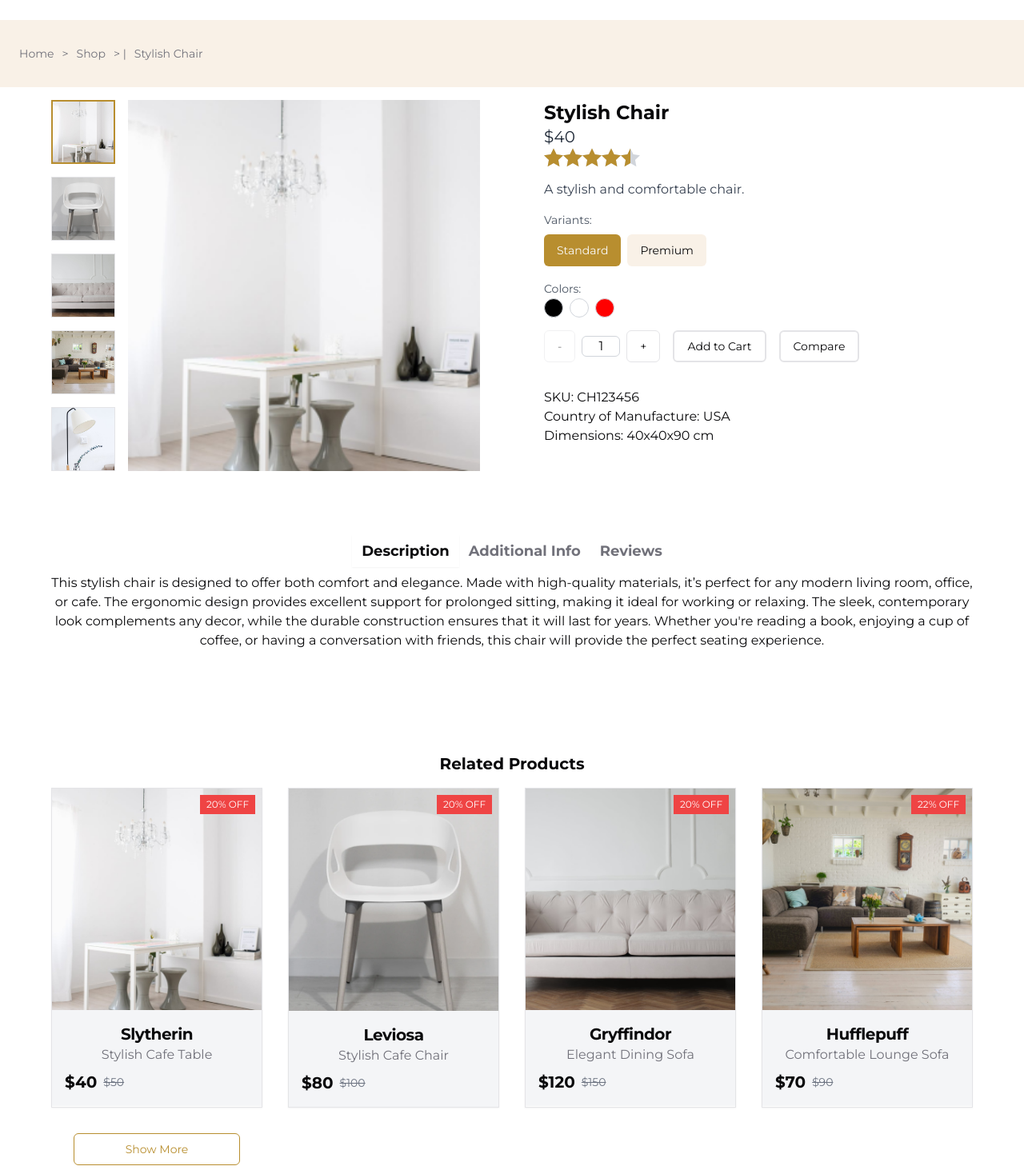
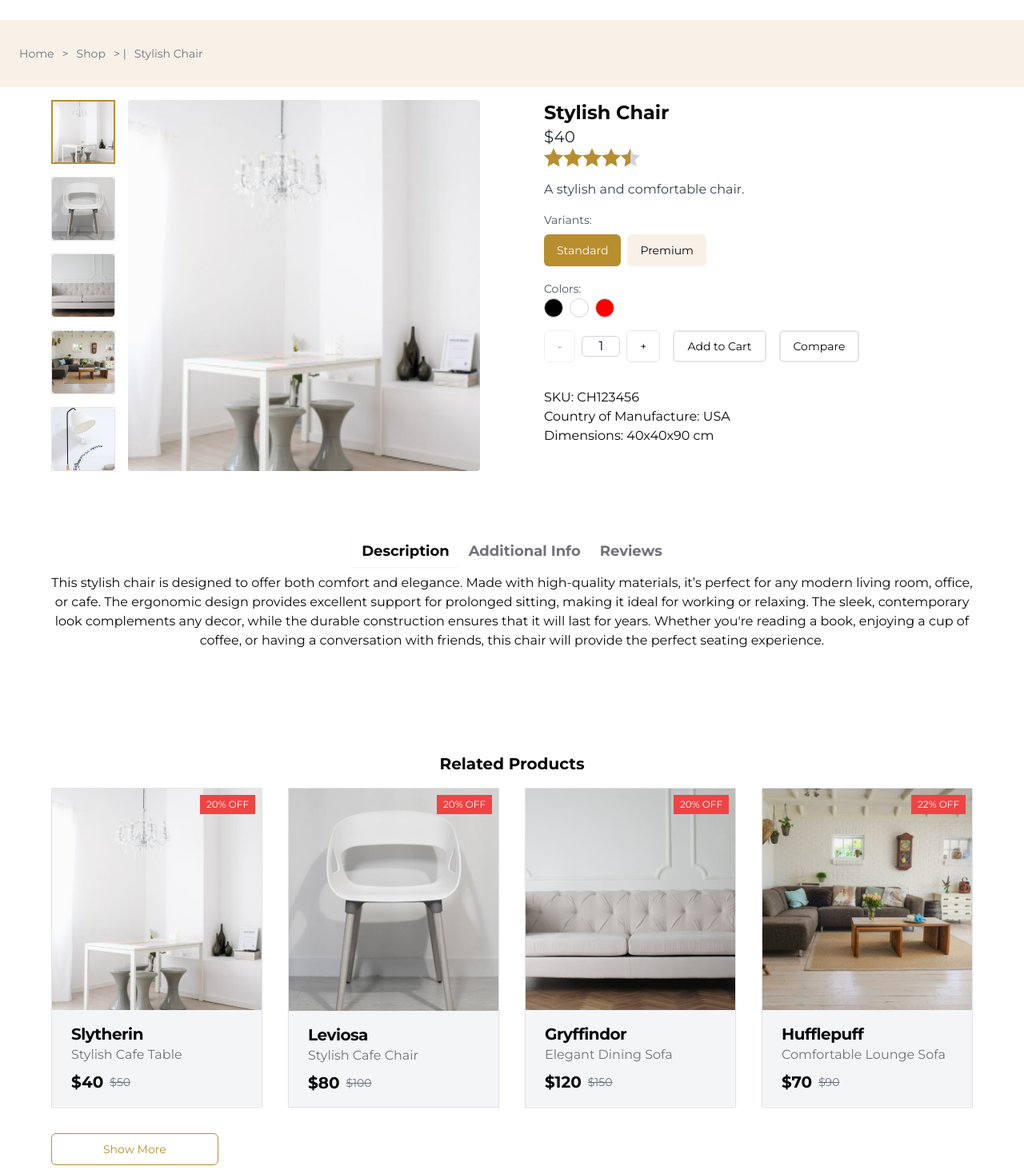
Before and after one commit to nteezzz/next-ecommerce-two, a Next.js app: page /details in a window 1280 px wide. Shown: the part 47-1510 px from the top of the page at 80% size. Built offline with nearby package versions, Linux system fonts and the light colour scheme.

Commit message:
UI-responsive now

```diff
--- a/src/components/homePage/BrowseByRange.tsx
+++ b/src/components/homePage/BrowseByRange.tsx
@@ -30,9 +30,8 @@ export default function BrowseByRange() {
       </h2>
       <div className="grid grid-cols-1 md:grid-cols-3 gap-8">
         {categories.map((category) => (
-          <Link href={'/shop'}>
+          <Link href={'/shop'} key={category.title}>
             <div
-            key={category.title}
               className="relative group overflow-hidden"
             >
               <Image
@@ -47,7 +46,6 @@ export default function BrowseByRange() {
               </h3>
             </div>
           </Link>
-
         ))}
       </div>
     </div>
--- a/src/components/productDetailsPage/ActionButtons.tsx
+++ b/src/components/productDetailsPage/ActionButtons.tsx
@@ -12,7 +12,7 @@ export const ActionButtons: React.FC = () => {
           variant="outline"
           onClick={() => setQuantity(quantity - 1)}
           disabled={quantity <= 1}
-          className="px-4 py-2"
+          className="px-2 md:px-4 py-2"
         >
           -
         </Button>
@@ -25,7 +25,7 @@ export const ActionButtons: React.FC = () => {
         <Button
           variant="outline"
           onClick={() => setQuantity(quantity + 1)}
-          className="px-4 py-2"
+          className="px-2 md:px-4 py-2"
         >
           +
         </Button>
--- a/src/components/productDetailsPage/ImageGallery.tsx
+++ b/src/components/productDetailsPage/ImageGallery.tsx
@@ -1,5 +1,6 @@
 "use client";
 import React, { useState } from "react";
+import Image from "next/image";
 
 export const ImageGallery: React.FC<{ images: string[] }> = ({ images }) => {
   const [selectedImage, setSelectedImage] = useState<string>(images[0]);
@@ -9,26 +10,37 @@ export const ImageGallery: React.FC<{ images: string[] }> = ({ images }) => {
       {/* Thumbnails */}
       <div className="flex flex-col space-y-4 mr-4">
         {images.map((image, index) => (
-          <img
+          <div
             key={index}
-            src={image}
-            alt={`Thumbnail ${index + 1}`}
-            onClick={() => setSelectedImage(image)}
-            className={`w-20 h-20 object-cover cursor-pointer ${
+            className={`w-20 h-20 relative cursor-pointer ${
               selectedImage === image ? "border-2 border-[#B88E2F]" : "border"
             }`}
-          />
+            onClick={() => setSelectedImage(image)}
+          >
+            <Image
+              src={image}
+              alt={`Thumbnail ${index + 1}`}
+              layout="fill" // Ensure the image fills the container
+              objectFit="cover" // Maintain the aspect ratio
+              className="rounded" // Add any additional styling
+            />
+          </div>
         ))}
       </div>
 
       {/* Primary Image */}
       <div className="flex-1 h-[464px] relative">
-        <img
+        <Image
           src={selectedImage}
           alt="Selected"
-          className="object-cover h-full w-full"
+          layout="fill" // Ensure the image fills the container
+          objectFit="cover" // Maintain the aspect ratio
+          className="rounded" // Add any additional styling
         />
       </div>
+
+
+
     </div>
   );
 };
--- a/src/components/productDetailsPage/RelatedProducts.tsx
+++ b/src/components/productDetailsPage/RelatedProducts.tsx
@@ -9,7 +9,7 @@ export const RelatedProducts: React.FC<{ products: any[] }> = ({
 }) => (
   <div className="mt-12">
     <h2 className="text-xl font-bold">Related Products</h2>
-    <div className="grid grid-cols-2 md:grid-cols-3 lg:grid-cols-4 gap-8 mt-4">
+    <div className="grid grid-cols-2 md:grid-cols-3 lg:grid-cols-4 gap-8 mt-4 text-left">
       {products.map((product, index) => (
         <ProductCard key={index} {...product} />
       ))}
--- a/src/components/productDetailsPage/ReviewsCarousel.tsx
+++ b/src/components/productDetailsPage/ReviewsCarousel.tsx
@@ -23,8 +23,8 @@ export const ReviewsCarousel: React.FC<{
       <CarouselContent>
         {reviews.map((review, index) => (
           <CarouselItem key={index} className="md:basis-1/2 lg:basis-1/3">
-            <div className="p-2">
-              <Card className="h-full shadow-lg text-left">
+            <div className="p-0 md:p-2">
+              <Card className="h-full  shadow-lg text-left">
                 <CardHeader>
                   <CardTitle className="text-lg">{review.user}</CardTitle>
                   <StarRating rating={review.rating} />
--- a/src/components/ui/card.tsx
+++ b/src/components/ui/card.tsx
@@ -23,7 +23,7 @@ const CardHeader = React.forwardRef<
 >(({ className, ...props }, ref) => (
   <div
     ref={ref}
-    className={cn("flex flex-col space-y-1.5 p-6 ", className)}
+    className={cn("flex flex-col space-y-1.5 p-2 md:p-6 ", className)}
     {...props}
   />
 ))
@@ -60,7 +60,7 @@ const CardContent = React.forwardRef<
   HTMLDivElement,
   React.HTMLAttributes<HTMLDivElement>
 >(({ className, ...props }, ref) => (
-  <div ref={ref} className={cn("p-6 pt-0", className)} {...props} />
+  <div ref={ref} className={cn("px-2 pb-6 md:px-6 pt-0", className)} {...props} />
 ))
 CardContent.displayName = "CardContent"
 
```
Lines whose indentation alone changed are shown as unchanged.
